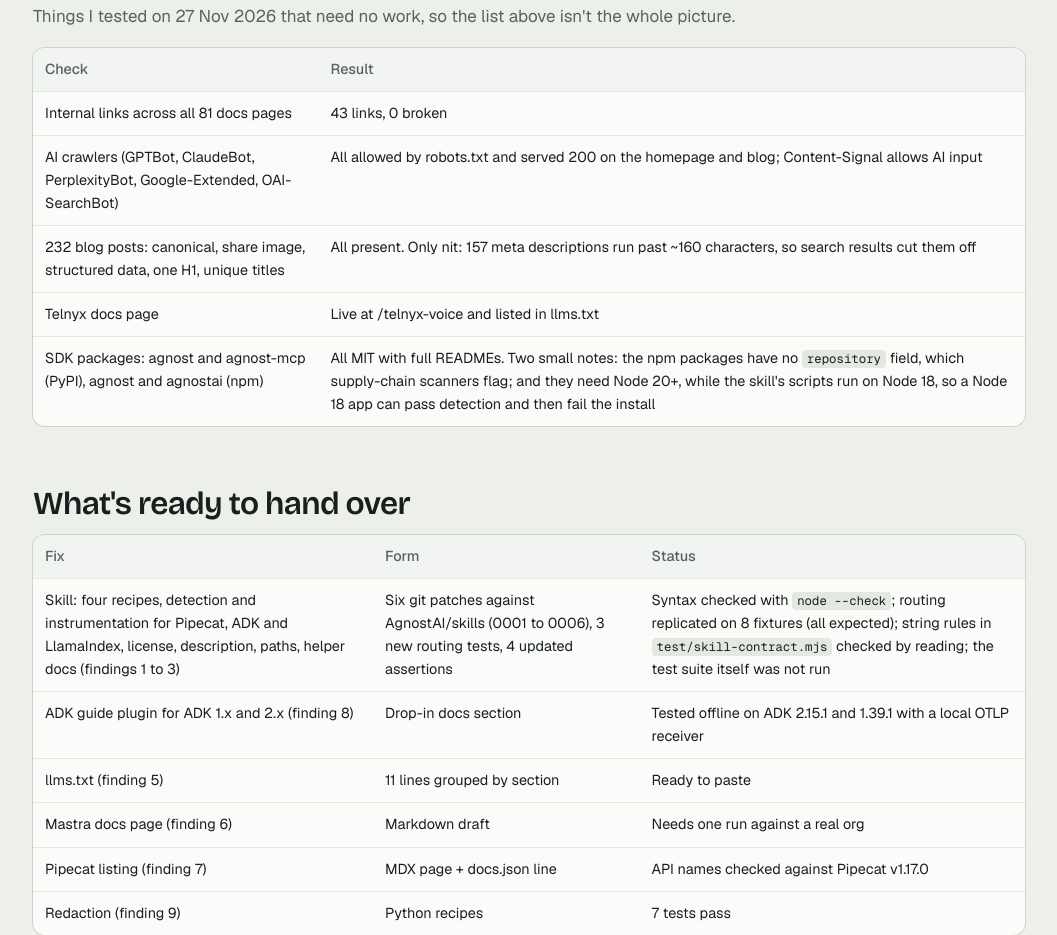
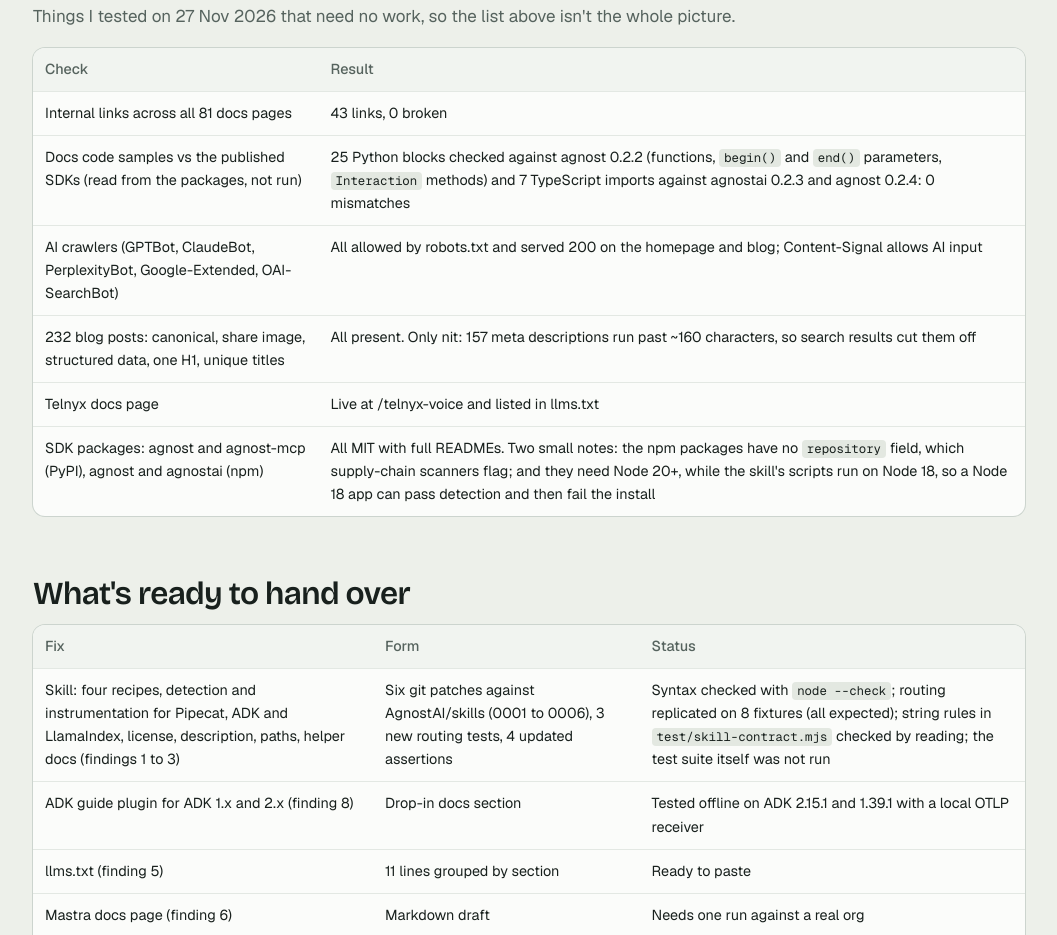
Before and after one commit to techi101/agnost-adk-guide-check, a plain HTML site: page site/onboarding-audit/index.html in a window 1280 px wide. Shown: the part 3917-4852 px from the top of the page, without its empty margins (111-1168 px from the left). Drawn offline with nearby package versions, Linux system fonts and the light colour scheme.

Commit message:
Audit: docs samples match the SDKs
Co-Authored-By: Claude Opus 5.5 <noreply@anthropic.com>

```diff
--- a/site/onboarding-audit/index.html
+++ b/site/onboarding-audit/index.html
@@ -165,6 +165,7 @@ footer .wrap{display:flex;justify-content:space-between;gap:14px;flex-wrap:wrap}
       <thead><tr><th>Check</th><th>Result</th></tr></thead>
       <tbody>
         <tr><td>Internal links across all 81 docs pages</td><td>43 links, 0 broken</td></tr>
+        <tr><td>Docs code samples vs the published SDKs (read from the packages, not run)</td><td>25 Python blocks checked against agnost 0.2.2 (functions, <code>begin()</code> and <code>end()</code> parameters, <code>Interaction</code> methods) and 7 TypeScript imports against agnostai 0.2.3 and agnost 0.2.4: 0 mismatches</td></tr>
         <tr><td>AI crawlers (GPTBot, ClaudeBot, PerplexityBot, Google-Extended, OAI-SearchBot)</td><td>All allowed by robots.txt and served 200 on the homepage and blog; Content-Signal allows AI input</td></tr>
         <tr><td>232 blog posts: canonical, share image, structured data, one H1, unique titles</td><td>All present. Only nit: 157 meta descriptions run past ~160 characters, so search results cut them off</td></tr>
         <tr><td>Telnyx docs page</td><td>Live at /telnyx-voice and listed in llms.txt</td></tr>
```
